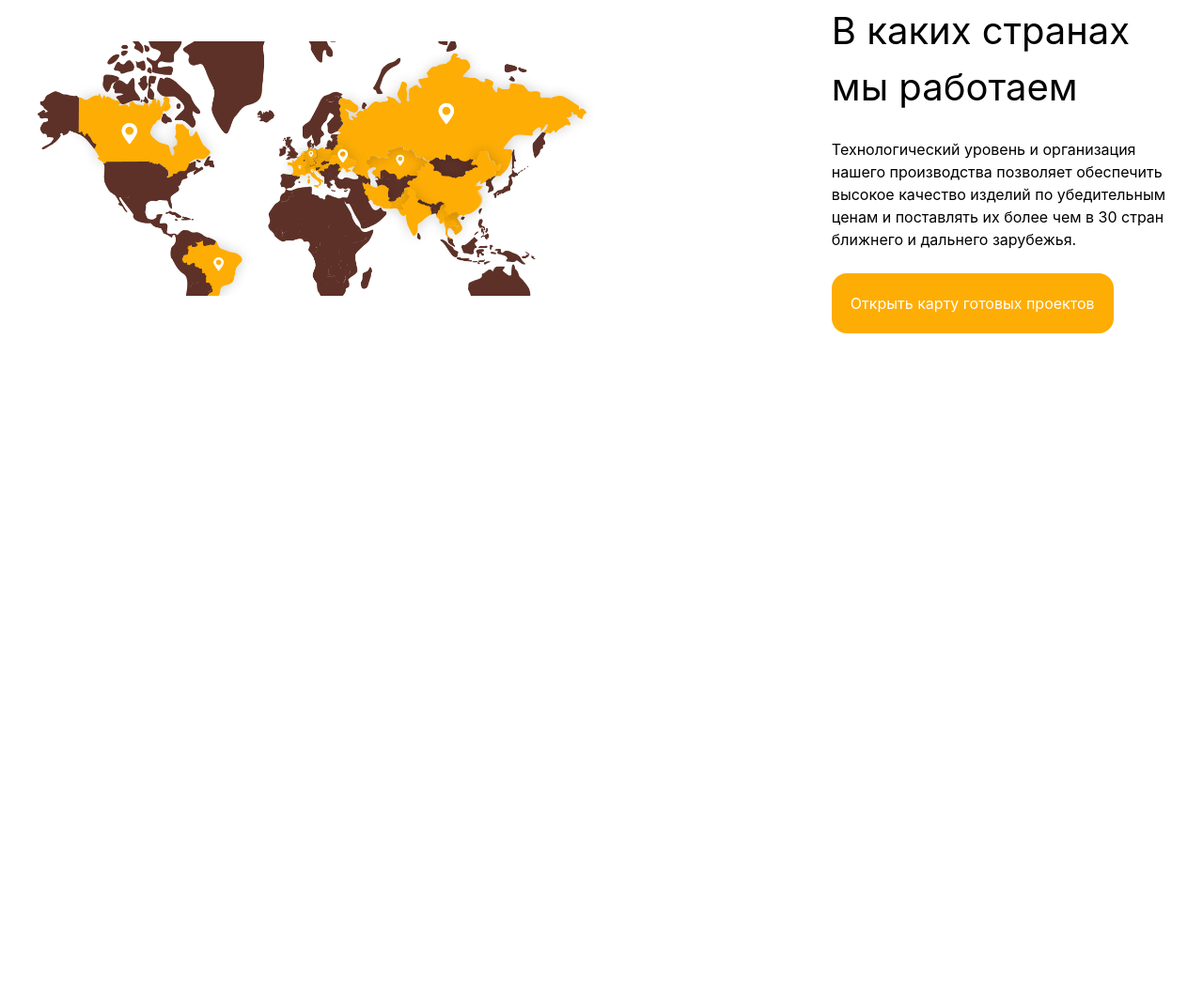
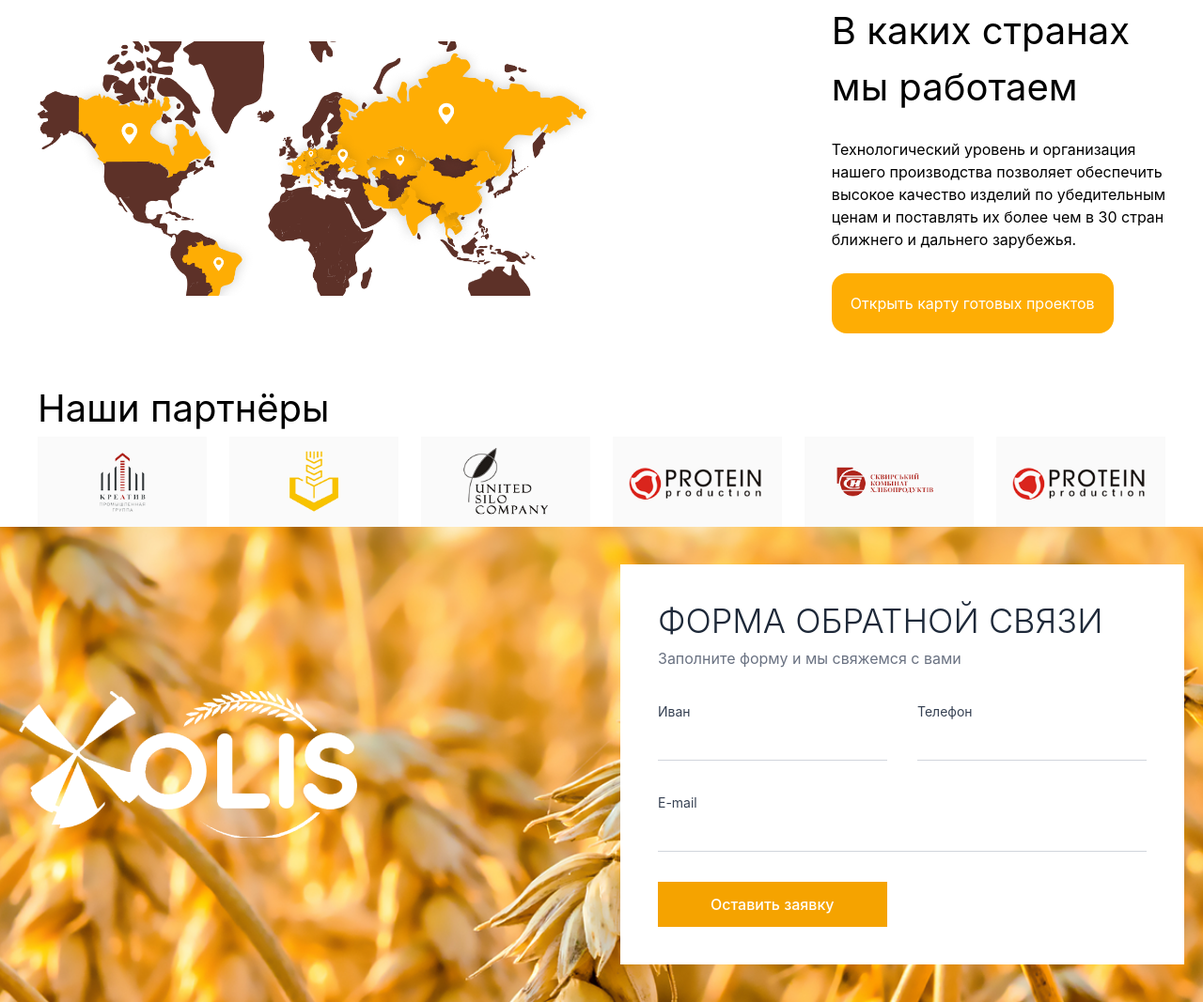
Before and after one commit to nozimnegmatov0010/teamwork4, a website: page index.html in a window 1280 px wide. Shown: the part 3325-4392 px from the top of the page at 94% size. Before the commit the page ends 3680 px from the top, so only its background shows below. Drawn offline with nearby package versions, Linux system fonts and the light colour scheme; files that its build step writes are made by us from their sources.

Commit message:
section6

```diff
--- a/index.html
+++ b/index.html
@@ -276,7 +276,7 @@
     </div>
 </section>
 <h1 class="hidden lg:block text-[40px] text-center mt-[80px]">Преимущества</h1>
-<img class="hidden lg:block m-auto w-[85%]" src="./src/images/image.png" alt="">
+<img class="hidden lg:block m-auto w-[85%] max-w-[1200px] m-auto" src="./src/images/image.png" alt="">
    <section class=" text-center lg:text-start lg:flex justify-between items-center max-w-[1200px] m-auto mt-[50px]">
     <div>
         <h1 class="text-[40px]">О нас</h1>
@@ -297,5 +297,95 @@
         <button class="text-[white] p-[20px] bg-[#FEAD04] rounded-2xl">Открыть карту готовых проектов</button>
     </div>
 </section>
+<h1 class="text-center lg:text-start text-[40px] mt-[50px] max-w-[1200px] m-auto">Наши партнёры</h1>
+<section class="lg:flex justify-between items-center max-w-[1200px] m-auto">
+    <img class="lg:w-[15%] m-auto w-[90%] lg:m-[0px]" src="./src/images/Group 122.png" alt="">
+    <img class="lg:w-[15%] m-auto w-[90%] lg:m-[0px]" src="./src/images/Group 123.png" alt="">
+    <img class="lg:w-[15%] m-auto w-[90%] lg:m-[0px]" src="./src/images/Group 124.png" alt="">
+    <img class="lg:w-[15%] m-auto w-[90%] lg:m-[0px]" src="./src/images/Group 120.png" alt="">
+    <img class="lg:w-[15%] m-auto w-[90%] lg:m-[0px]" src="./src/images/Group 119.png" alt="">
+    <img class="lg:w-[15%] m-auto w-[90%] lg:m-[0px]" src="./src/images/Group 120.png" alt="">
+</section>
+<section
+    class="bg-cover bg-center py-10"
+    style="background-image: url('./src/images/field-of-wheat-73HJPPP\ 1.png');"
+>
+    <div class="max-w-7xl mx-auto px-5">
+
+        <div class="grid lg:grid-cols-2 gap-10 items-center">
+
+            <div class="flex justify-center lg:justify-start">
+
+                <div class="w-[360px] h-[180px]  flex items-center justify-center  text-2xl">
+                    <img src="./src/images/Mask Group (23).png" alt="">
+                </div>
+
+            </div>
+
+            <div class="bg-white p-10">
+
+                <h2 class="text-4xl font-light uppercase text-gray-800">
+                    Форма обратной связи
+                </h2>
+
+                <p class="text-gray-500 mt-2 mb-8">
+                    Заполните форму и мы свяжемся с вами
+                </p>
+
+                <form class="space-y-8">
+
+                    <div class="grid md:grid-cols-2 gap-8">
+
+                        <div>
+                            <label class="text-sm text-gray-700">
+                                Иван
+                            </label>
+
+                            <input
+                                type="text"
+                                class="w-full border-b border-gray-300 outline-none py-2"
+                            >
+                        </div>
+
+                        <div>
+                            <label class="text-sm text-gray-700">
+                                Телефон
+                            </label>
+
+                            <input
+                                type="text"
+                                class="w-full border-b border-gray-300 outline-none py-2"
+                            >
+                        </div>
+
+                    </div>
+
+                    <div>
+
+                        <label class="text-sm text-gray-700">
+                            E-mail
+                        </label>
+
+                        <input
+                            type="email"
+                            class="w-full border-b border-gray-300 outline-none py-2"
+                        >
+
+                    </div>
+
+                    <button
+                        class="bg-[#F5A300] hover:bg-[#e89b00] text-white px-14 py-3 font-medium transition"
+                    >
+                        Оставить заявку
+                    </button>
+
+                </form>
+
+            </div>
+
+        </div>
+
+    </div>
+</section>
 </body>
 </html>
```
Also changed, not shown: src/images/Group 119.png (added), src/images/Group 120.png (added), src/images/Group 122.png (added), src/images/Group 123.png (added), src/images/Group 124.png (added), src/images/Mask Group (23).png (added), src/images/field-of-wheat-73HJPPP 1.png (added).
